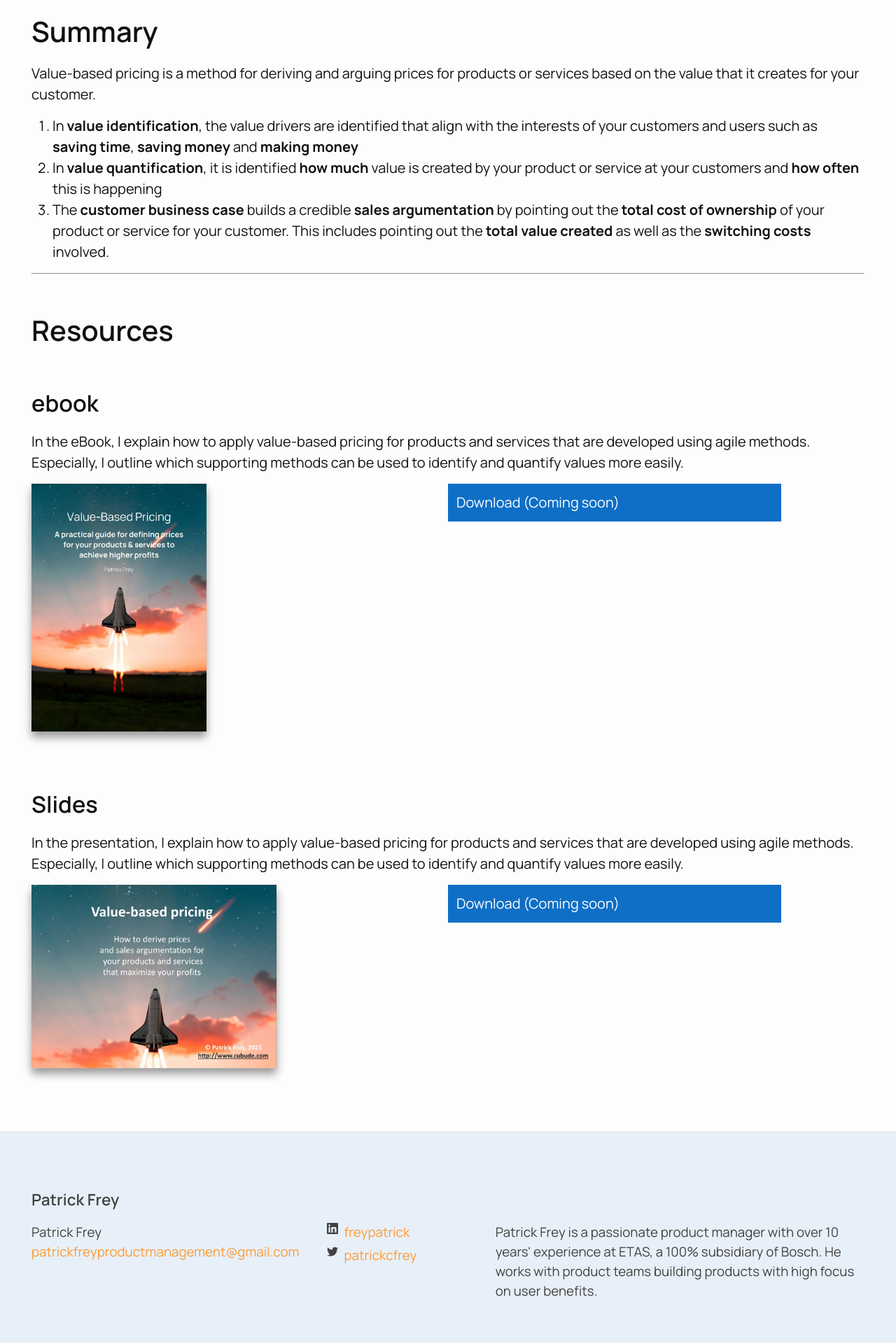
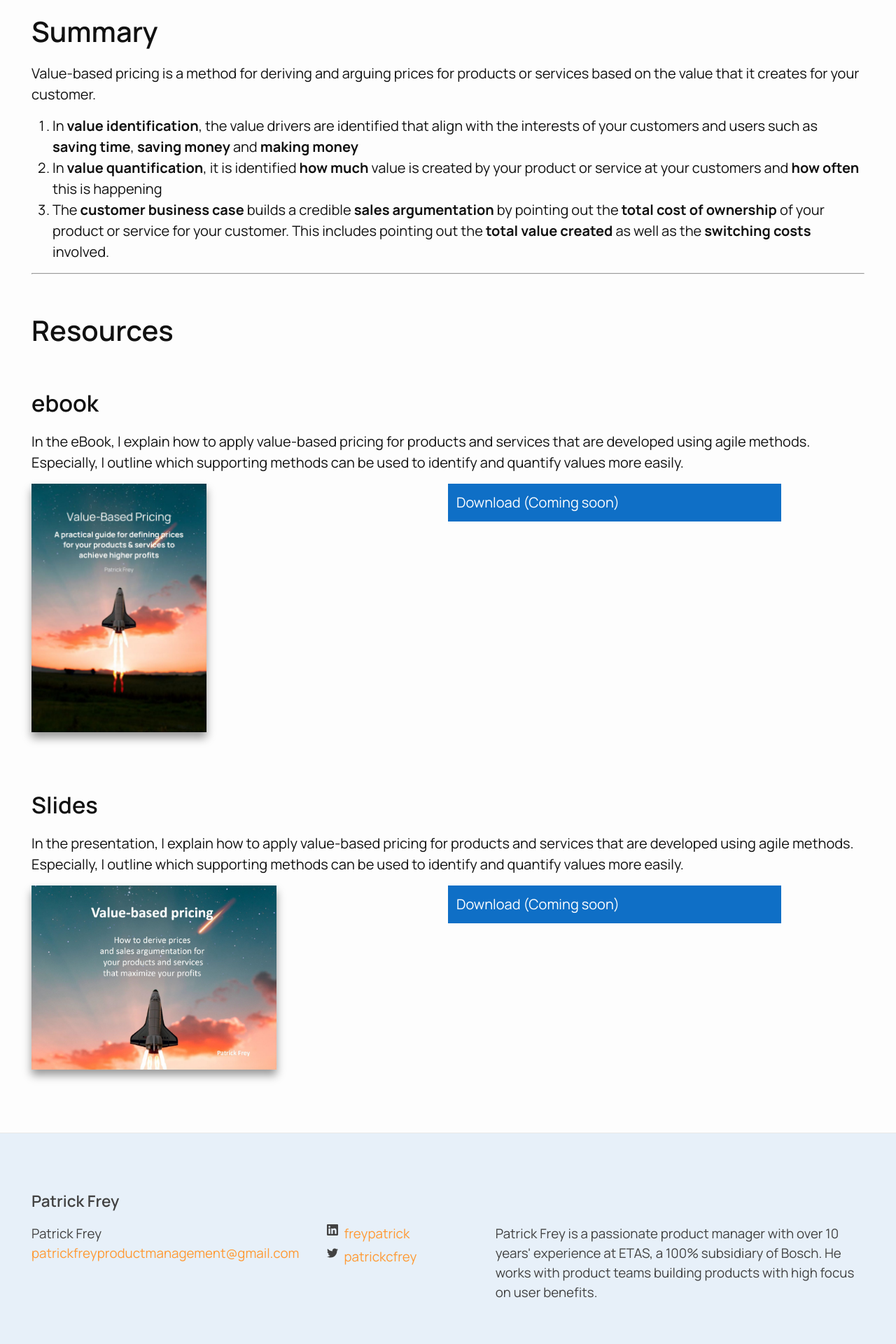
Before and after one commit to patrickfreyproductmanagement/patrickfreyproductmanagement.github.io, a Jekyll site: the page built from methods_and_tools/value_based_pricing.markdown, in a window 1280 px wide. Shown: the part 3039-4959 px from the top of the page at 70% size. Built offline with Jekyll 4.4.1, drawn with Linux system fonts in a browser that asks for light colours.

Commit message:
Updated screenshots for CUBUDE and VBP books and presentations.

```diff
--- a/_includes/value_based_pricing_downloads.markdown
+++ b/_includes/value_based_pricing_downloads.markdown
@@ -10,7 +10,7 @@ Especially, I outline which supporting methods can be used to identify and quant
 <div style="display: flex;">
     <div style="width: 50%;">
         <a download>
-            <img src="{{ '/assets/Value_Based_Pricing_Book_V2.jpg' | relative_url }}" alt="Value-Based Pricing (book).pdf" width="250px">
+            <img src="{{ '/assets/Value_Based_Pricing_Book.jpg' | relative_url }}" alt="Value-Based Pricing (book).pdf" width="250px">
         </a>
     </div>
     <div style="width: 40%;">
@@ -31,7 +31,7 @@ Especially, I outline which supporting methods can be used to identify and quant
 <div style="display: flex;">
     <div style="width: 50%;">
         <a download>
-            <img src="{{ '/assets/Value_Based_Pricing_Slides_V2.jpg' | relative_url }}" alt="Value-Based Pricing (slides).pdf" width="350px">
+            <img src="{{ '/assets/Value_Based_Pricing_Slides.jpg' | relative_url }}" alt="Value-Based Pricing (slides).pdf" width="350px">
         </a>
     </div>
     <div style="width: 40%;">
--- a/_includes/value_based_pricing_teaser.html
+++ b/_includes/value_based_pricing_teaser.html
@@ -8,7 +8,7 @@
 
     <div class="card">
         <a href="{{ '/value_based_pricing' | relative_url }}">
-            <img src="{{ '/assets/Value_Based_Pricing_Slides_V2.jpg' | relative_url }}" alt="The CUBUDE method (slides).pdf">
+            <img src="{{ '/assets/Value_Based_Pricing_Slides.jpg' | relative_url }}" alt="The CUBUDE method (slides).pdf">
         </a>
     </div>
     <div class="card">
```
Also changed, not shown: assets/CUBUDE_Method_Book.jpg, assets/CUBUDE_Method_Slides.jpg, assets/Value_Based_Pricing_Book.jpg (added), assets/Value_Based_Pricing_Book_V2.jpg (deleted), assets/Value_Based_Pricing_Slides.jpg, assets/Value_Based_Pricing_Slides_V2.jpg (deleted), 3 other files.
